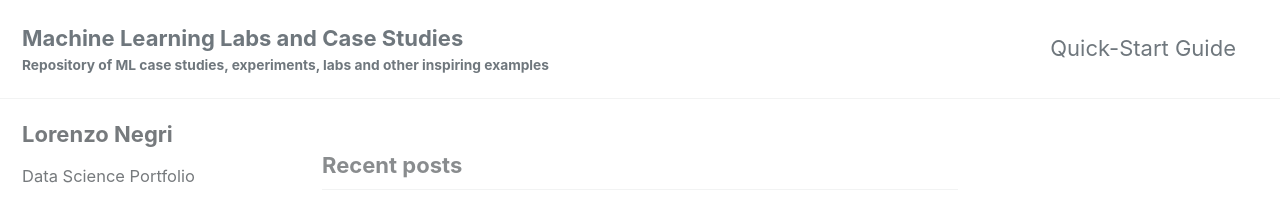
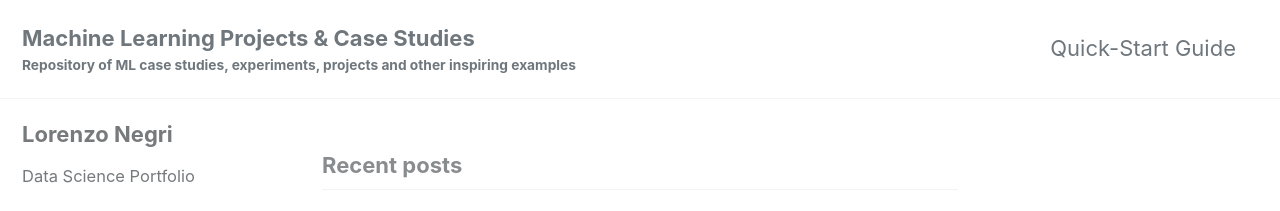
Before and after one commit to LorenzoNegri/Machine-Learning-Labs, a Jekyll site: the page built from index.html, in a window 1280 px wide and 900 px high. Shown: the top 211 px of the window. Built offline with Jekyll 4.4.1, drawn with Linux system fonts in a browser that asks for light colours; cached includes are drawn as plain includes; nearby versions of some CDN libraries; the list of posts is cut into pages by our own code.

Commit message:
Update _config.yml

```diff
--- a/_config.yml
+++ b/_config.yml
@@ -16,9 +16,9 @@ minimal_mistakes_skin    : "default" # "air", "aqua", "contrast", "dark", "dirt"
 
 # Site Settings
 locale                   : "en-US"
-title                    : "Machine Learning Labs and Case Studies"
+title                    : "Machine Learning Projects & Case Studies"
 title_separator          : "-"
-subtitle                 : "Repository of ML case studies, experiments, labs and other inspiring examples"
+subtitle                 : "Repository of ML case studies, experiments, projects and other inspiring examples"
 name                     : "Lorenzo Negri"
 description              : "*Data Science Portfolio*"
 url                      : # the base hostname & protocol for your site e.g. "https://mmistakes.github.io"
```
